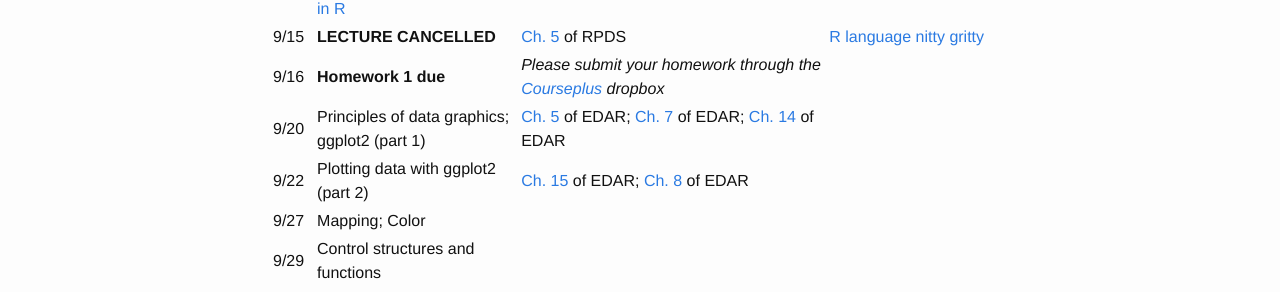
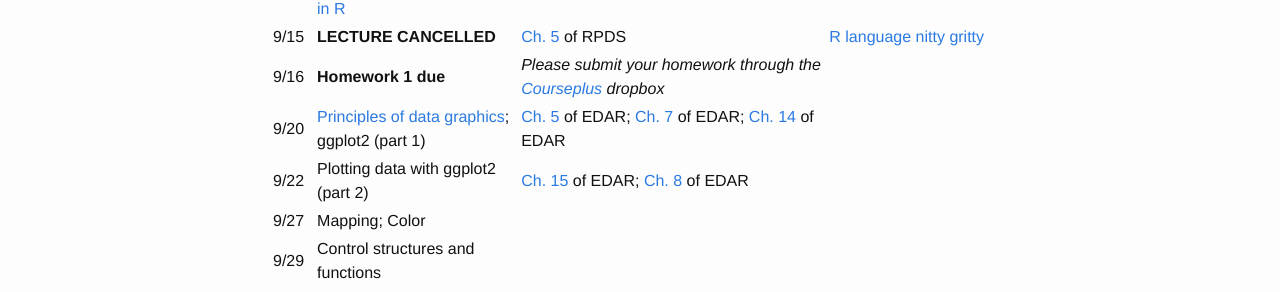
Before and after one commit to Max201510/Biostat776, a Jekyll site: the page built from schedule.md, in a window 1280 px wide. Shown: the part 687-979 px from the top of the page. Built offline with Jekyll 4.4.1, drawn with Linux system fonts in a browser that asks for light colours; part of the change alters nothing that is shown.

```diff
--- a/schedule.md
+++ b/schedule.md
@@ -22,7 +22,7 @@ Textbook key
 9/13 | [Working with dates/times](../notes/pdf/Dates.pdf); [regular expressions](../notes/pdf/regex.pdf); [regex in R](../notes/pdf/regex_in_R.pdf) | [Section 1.6](https://bookdown.org/rdpeng/RProgDA/working-with-dates-times-time-zones.html) of MSDR; [Ch. 12](https://bookdown.org/rdpeng/rprogdatascience/dates-and-times.html) of RPDS | |
 9/15 | **LECTURE CANCELLED** | [Ch. 5](https://bookdown.org/rdpeng/rprogdatascience/r-nuts-and-bolts.html) of RPDS | [R language nitty gritty](../notes/pdf/r-nuts-bolts.pdf)
 9/16 | **Homework 1 due** | *Please submit your homework through the [Courseplus](https://courseplus.jhu.edu) dropbox* |
-9/20 | Principles of data graphics; ggplot2 (part 1)| [Ch. 5](https://bookdown.org/rdpeng/exdata/principles-of-analytic-graphics.html) of EDAR; [Ch. 7](https://bookdown.org/rdpeng/exdata/plotting-systems.html) of EDAR; [Ch. 14](https://bookdown.org/rdpeng/exdata/the-ggplot2-plotting-system-part-1.html) of EDAR|
+9/20 | [Principles of data graphics](../notes/pdf/principlesgraphics.pdf); ggplot2 (part 1)| [Ch. 5](https://bookdown.org/rdpeng/exdata/principles-of-analytic-graphics.html) of EDAR; [Ch. 7](https://bookdown.org/rdpeng/exdata/plotting-systems.html) of EDAR; [Ch. 14](https://bookdown.org/rdpeng/exdata/the-ggplot2-plotting-system-part-1.html) of EDAR|
 9/22 | Plotting data with ggplot2 (part 2)| [Ch. 15](https://bookdown.org/rdpeng/exdata/the-ggplot2-plotting-system-part-2.html) of EDAR; [Ch. 8](https://bookdown.org/rdpeng/exdata/graphics-devices.html) of EDAR |
 9/27 | Mapping; Color | |
 9/29 | Control structures and functions| |
```
